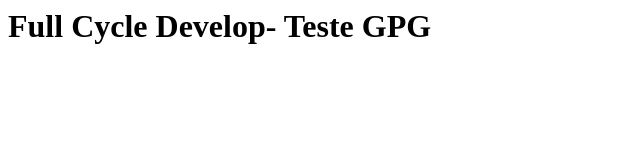
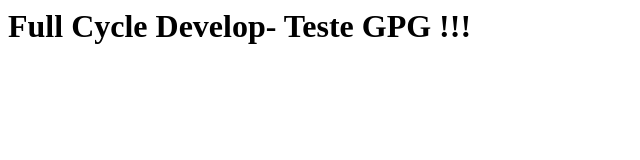
Before and after one commit to Elton3Geolink/TesteGPG, a plain HTML site: page index.html in a window 1280 px wide. Shown: the full height of the page, 0-640 px from the left. Drawn offline with Linux system fonts and the light colour scheme.

Commit message:
Alteracao

```diff
--- a/index.html
+++ b/index.html
@@ -1 +1 @@
-<h1>Full Cycle Develop- Teste GPG</h1>
+<h1>Full Cycle Develop- Teste GPG !!!</h1>
```
